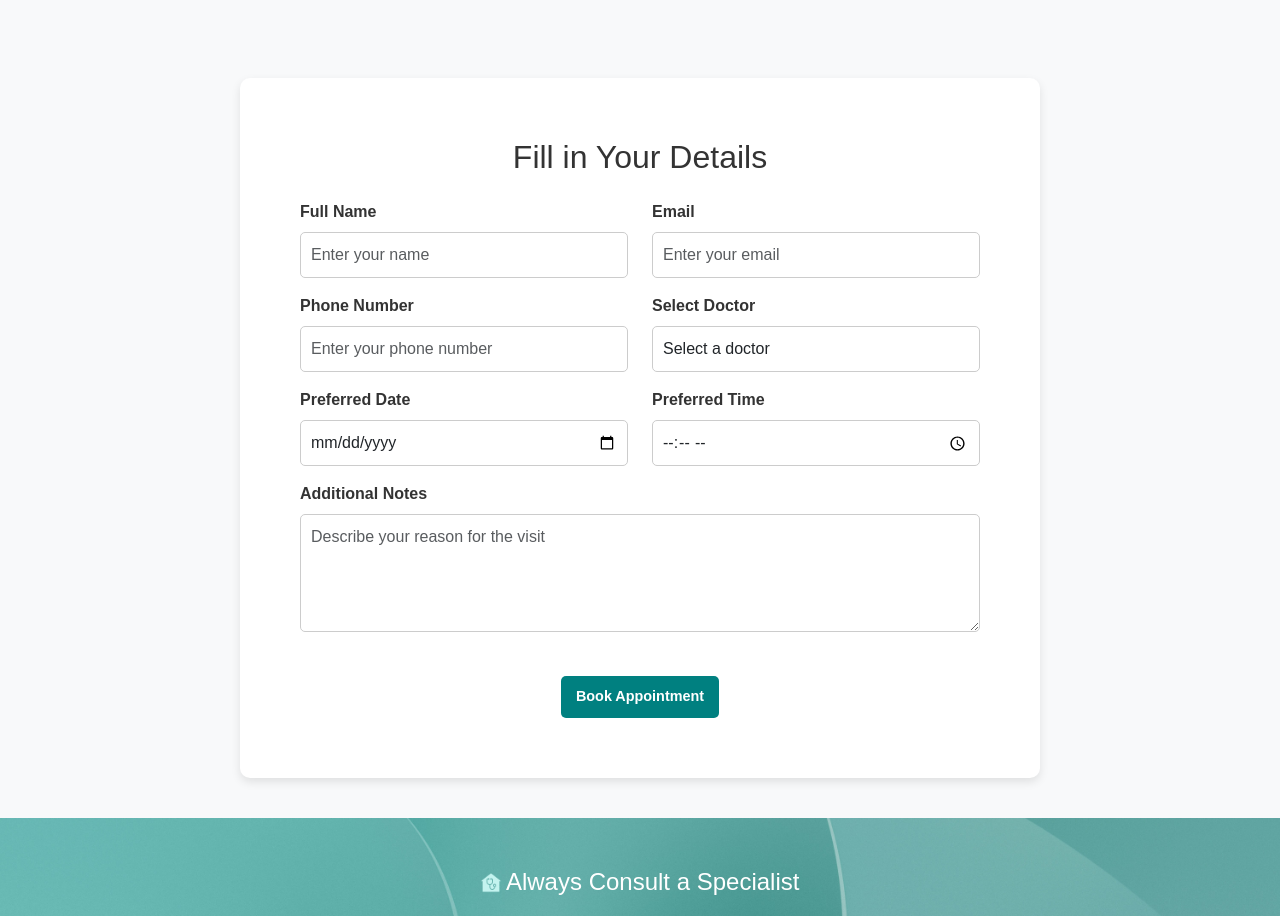
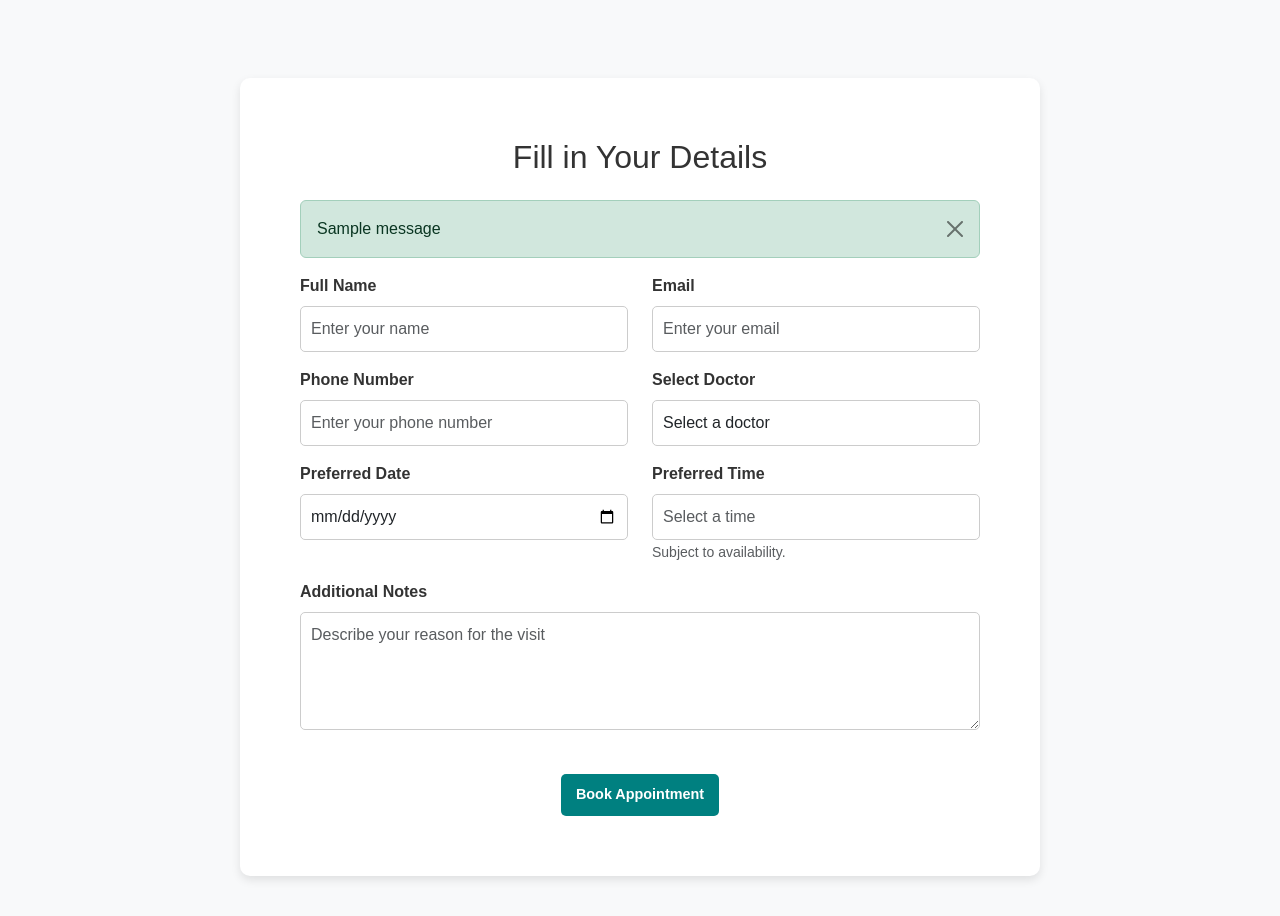
Before and after one commit to anadobrinoiu/GP-Web, a Flask app: page /appointments in a window 1280 px wide. Shown: the part 289-1205 px from the top of the page. Run offline with Flask 3, Linux system fonts and the light colour scheme; data comes from the database, SQL or seed files in the repository; one stand-in notice (Sample message) is shown.

Commit message:
Update appointments.html

```diff
--- a/GP-Web/templates/appointments.html
+++ b/GP-Web/templates/appointments.html
@@ -8,10 +8,10 @@
     <!-- Link to Bootstrap -->
     <link rel="stylesheet" href="https://cdn.jsdelivr.net/npm/bootstrap@5.3.0/dist/css/bootstrap.min.css">
 
-    <!-- Corrected Paths for CSS & JS -->
+    <!-- Paths for CSS & JS -->
     <link rel="stylesheet" href="{{ url_for('static', filename='style.css') }}">
     <link rel="stylesheet" href="{{ url_for('static', filename='appointments.css') }}">
-    <script src="{{ url_for('static', filename='script.js') }}" defer></script>
+
 </head>
 
 <body>
@@ -63,6 +63,28 @@
     <div class="container appointment-section">
         <div class="form-container">
             <h2 class="text-center mb-4">Fill in Your Details</h2>
+
+            {% if conflict %}
+            <div class="alert alert-warning alert-dismissible fade show mt-3" role="alert">
+                <strong>Slot already taken.</strong> Please try another time or date.
+                <button type="button" class="btn-close" data-bs-dismiss="alert" aria-label="Close"></button>
+            </div>
+            {% endif %}
+
+            {% with messages = get_flashed_messages(with_categories=true) %}
+            {% if messages %}
+              {% for category, message in messages %}
+                <div class="alert alert-{{ category }} alert-dismissible fade show mt-3" role="alert">
+                  {{ message }}
+                  <button type="button" class="btn-close" data-bs-dismiss="alert" aria-label="Close"></button>
+                </div>
+              {% endfor %}
+            {% endif %}
+          {% endwith %}
+
+            <!-- Error alert container for conflict messages -->
+            <div id="errorAlertContainer"></div>
+
             <form id="appointmentForm" method="POST" action="/appointments">
 
                 <div class="row">
@@ -85,9 +107,9 @@
                         <label for="doctor" class="form-label">Select Doctor</label>
                         <select class="form-control" id="doctor" name="doctor" required>
                             <option value="" disabled selected>Select a doctor</option>
-                            <option value="Jane Smith">Jane Smith</option>
-                            <option value="John Johnson">John Johnson</option>
-                            <option value="Emily Williams">Emily Williams</option>
+                            <option value="Dr. Jane Smith">Dr. Jane Smith</option>
+                            <option value="Dr. John Johnson">Dr. John Johnson</option>
+                            <option value="Dr. Emily Williams">Dr. Emily Williams</option>
                         </select>
 
 
@@ -102,10 +124,10 @@
                     <div class="col-md-6">
                         <label for="time" class="form-label">Preferred Time</label>
                         <div class="time-input-container">
-                            <input type="time" id="time" name="time" class="form-control" required step="900" min="08:30" max="18:00">
-
+                            <input type="text" id="time" name="time" class="form-control" required placeholder="Select a time">
                             <div class="time-dropdown" id="timeDropdown"></div>
                         </div>
+                        <small class="form-text text-muted">Subject to availability.</small>
                     </div>
                 </div>
 
```
